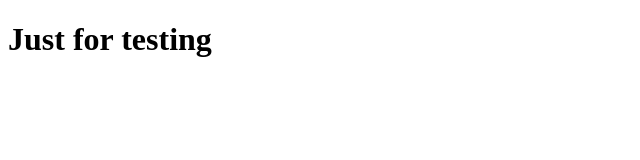
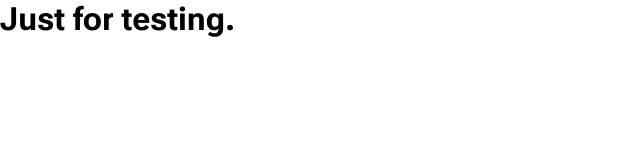
Before and after one commit to TechnicalAmanjeet/Learning-front-end-web-dev, a plain HTML site: page javascript/01.Color_Flipper/index.html in a window 1280 px wide. Shown: the whole page, without its empty margins (0-640 px from the left). Drawn offline with Linux system fonts and the light colour scheme.

Commit message:
templet directory for html css and javascript project has been done

```diff
--- a/javascript/01.Color_Flipper/index.html
+++ b/javascript/01.Color_Flipper/index.html
@@ -5,8 +5,29 @@
     <meta http-equiv="X-UA-Compatible" content="IE=edge">
     <meta name="viewport" content="width=device-width, initial-scale=1.0">
     <title>Color Flipper</title>
+
+    <!-- link to other stylesheet -->
+    <link rel="stylesheet" href="./stylesheet/style.css">
+
+    <!-- link to google fonts css file  -->
+    <link rel="preconnect" href="https://fonts.googleapis.com">
+<link rel="preconnect" href="https://fonts.gstatic.com" crossorigin>
+<link href="https://fonts.googleapis.com/css2?family=Poppins:wght@100;200;300;400;500;600;700;800;900&family=Roboto+Flex:opsz,wght@8..144,100;8..144,200;8..144,300;8..144,400;8..144,500;8..144,600;8..144,700;8..144,800&family=Roboto:wght@300;400&display=swap" rel="stylesheet">
+
 </head>
 <body>
-    <h1>Just for testing</h1>
+
+
+    <!-- ****** start writing html document code from here ****** -->
+    <h1>Just for testing.</h1>
+
+
+    <!-- html document code end here -->
+
+
+    <!-- link custom js from here -->
+    <script src="./javascript/index.js"></script>
+
+
 </body>
 </html>
--- /dev/null
+++ b/javascript/01.Color_Flipper/javascript/index.js
@@ -0,0 +1 @@
+console.log("just for testing.")
--- /dev/null
+++ b/javascript/01.Color_Flipper/stylesheet/style.css
@@ -0,0 +1,8 @@
+* {
+  margin: 0px;
+  padding: 0px;
+  box-sizing: border-box;
+  font-family: "Poppins", sans-serif;
+  font-family: "Roboto", sans-serif;
+  font-family: "Roboto Flex", sans-serif;
+}
```
Also changed, not shown: javascript/01.Color_Flipper/style.css (deleted).
